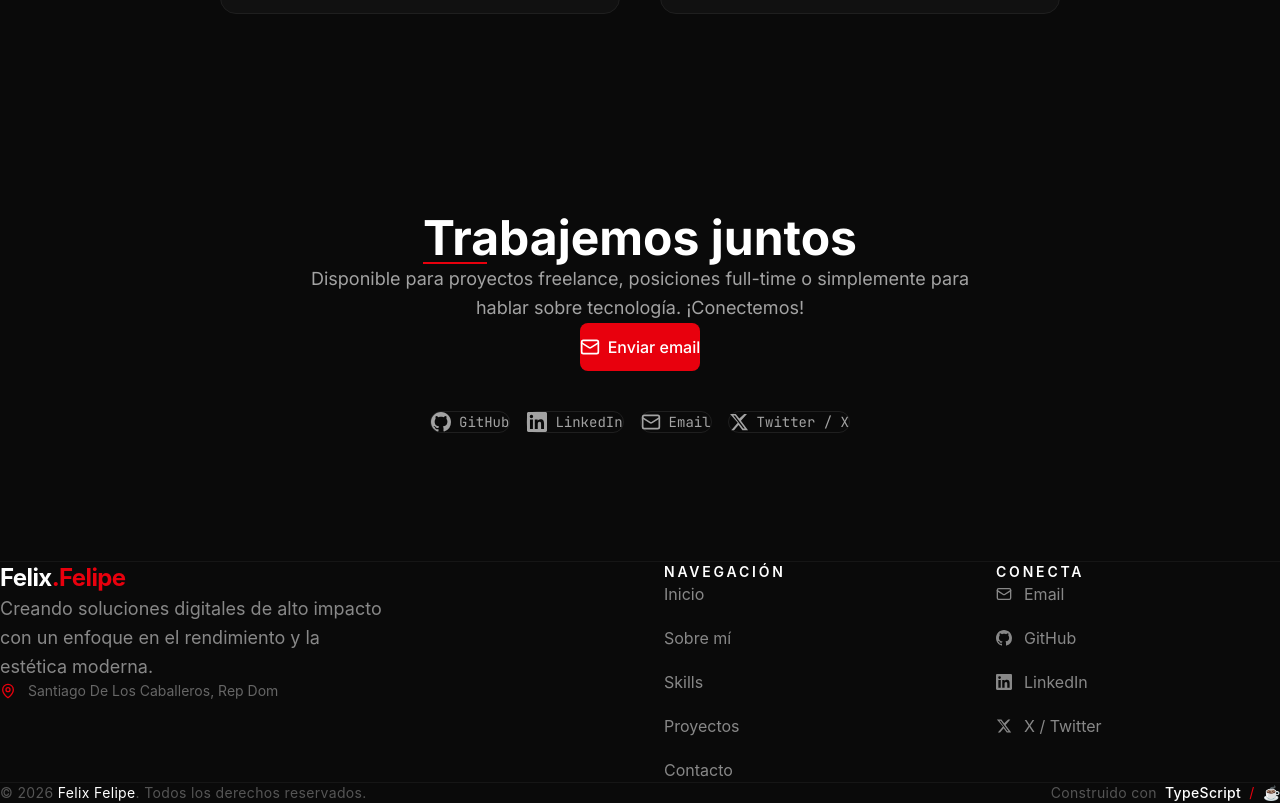
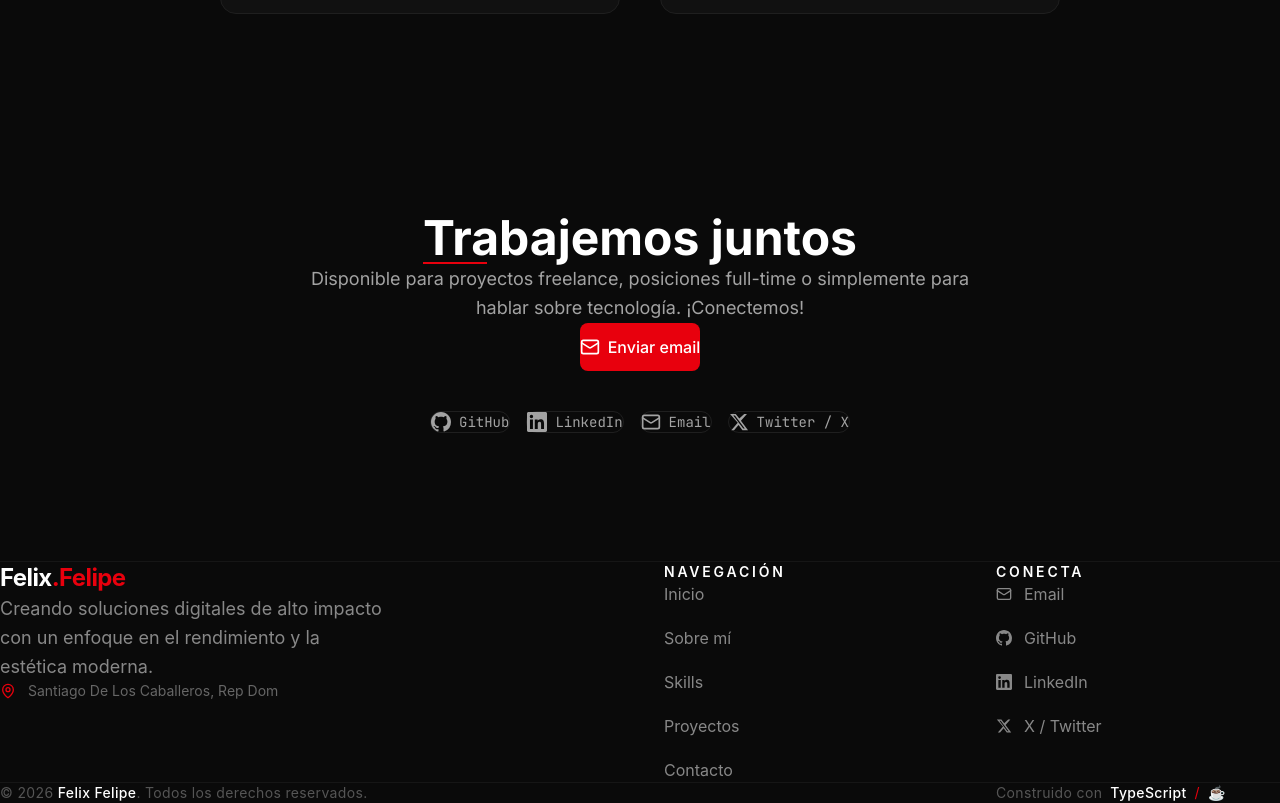
Before and after one commit to Lyscri/Portafolio-web, a React (Vite) app: page / in a window 1280 px wide. Shown: the part 2040-2843 px from the top of the page. Built offline with nearby package versions, Linux system fonts and the light colour scheme.

Commit message:
style(footer): align bottom bar items with grid columns
Apply the same grid system to the bottom bar so the text aligns\nperfectly with the footer columns above.

```diff
--- a/src/components/organisms/Footer.tsx
+++ b/src/components/organisms/Footer.tsx
@@ -87,13 +87,17 @@ export function Footer() {
 
       {/* Bottom Bar Full Width */}
       <div className="border-t border-white/5 py-12">
-        <div className="w-full max-w-7xl mx-auto px-6 flex flex-col md:flex-row justify-between items-center gap-6 text-[#555555]">
-          <p className="text-sm font-sans tracking-wide">
-            © {getCurrentYear()} <span className="text-white">Felix Felipe</span>. Todos los derechos reservados.
-          </p>
-          <p className="text-sm font-sans flex items-center gap-2 tracking-wide">
-            Construido con <span className="text-white font-medium">TypeScript</span> <span className="text-[#E8000D]">/</span> ☕
-          </p>
+        <div className="w-full max-w-7xl mx-auto px-6 grid grid-cols-1 md:grid-cols-12 gap-12 text-[#555555]">
+          <div className="md:col-span-9">
+            <p className="text-sm font-sans tracking-wide">
+              © {getCurrentYear()} <span className="text-white font-medium">Felix Felipe</span>. Todos los derechos reservados.
+            </p>
+          </div>
+          <div className="md:col-span-3">
+            <p className="text-sm font-sans flex items-center gap-2 tracking-wide">
+              Construido con <span className="text-white font-medium">TypeScript</span> <span className="text-[#E8000D]">/</span> ☕
+            </p>
+          </div>
         </div>
       </div>
     </footer>
```
